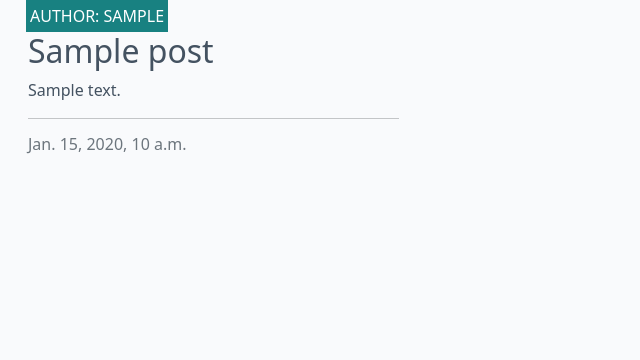
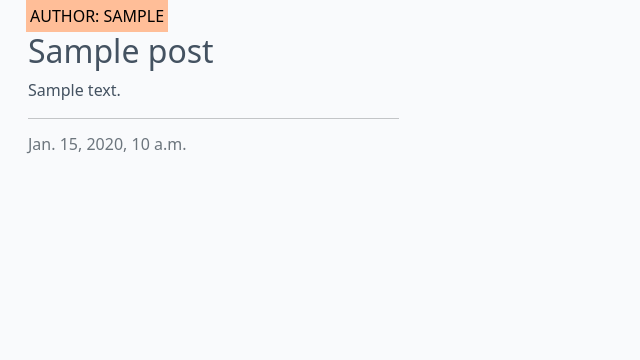
Before and after one commit to KSDunne/statement_beauty, a Django app: page / in a window 1280 px wide. Shown: the part 60-420 px from the top of the page, without its empty margins (0-640 px from the left). Run offline with Django 4.2, Linux system fonts and the light colour scheme; tables that the repository leaves empty hold one stand-in row (values such as "Sample post").

Commit message:
Fix style of author box

```diff
--- a/my_project/settings.py
+++ b/my_project/settings.py
@@ -28,7 +28,7 @@ TEMPLATES_DIR = os.path.join(BASE_DIR, 'templates')
 SECRET_KEY = os.environ.get("SECRET_KEY")
 
 # SECURITY WARNING: don't run with debug turned on in production!
-DEBUG = False
+DEBUG = True
 
 ALLOWED_HOSTS = ['localhost','.herokuapp.com']
 
--- a/static/css/style.css
+++ b/static/css/style.css
@@ -43,7 +43,7 @@ body {
   bottom: 5%;
   min-width: 30%;
   left: -2px;
-  background-color: #188181;
+  background-color: #ffbe98;
 }
 
 .scale {
@@ -52,7 +52,7 @@ body {
 }
 
 .author {
-  color: white;
+  color: black;
   margin: 4px;
   text-transform: uppercase;
 }
@@ -113,7 +113,7 @@ body {
 
 .btn-signup,
 .btn-edit {
-  background-color: #188181;
+  background-color: #ffbe98;
   color: #fff;
 }
 
```
